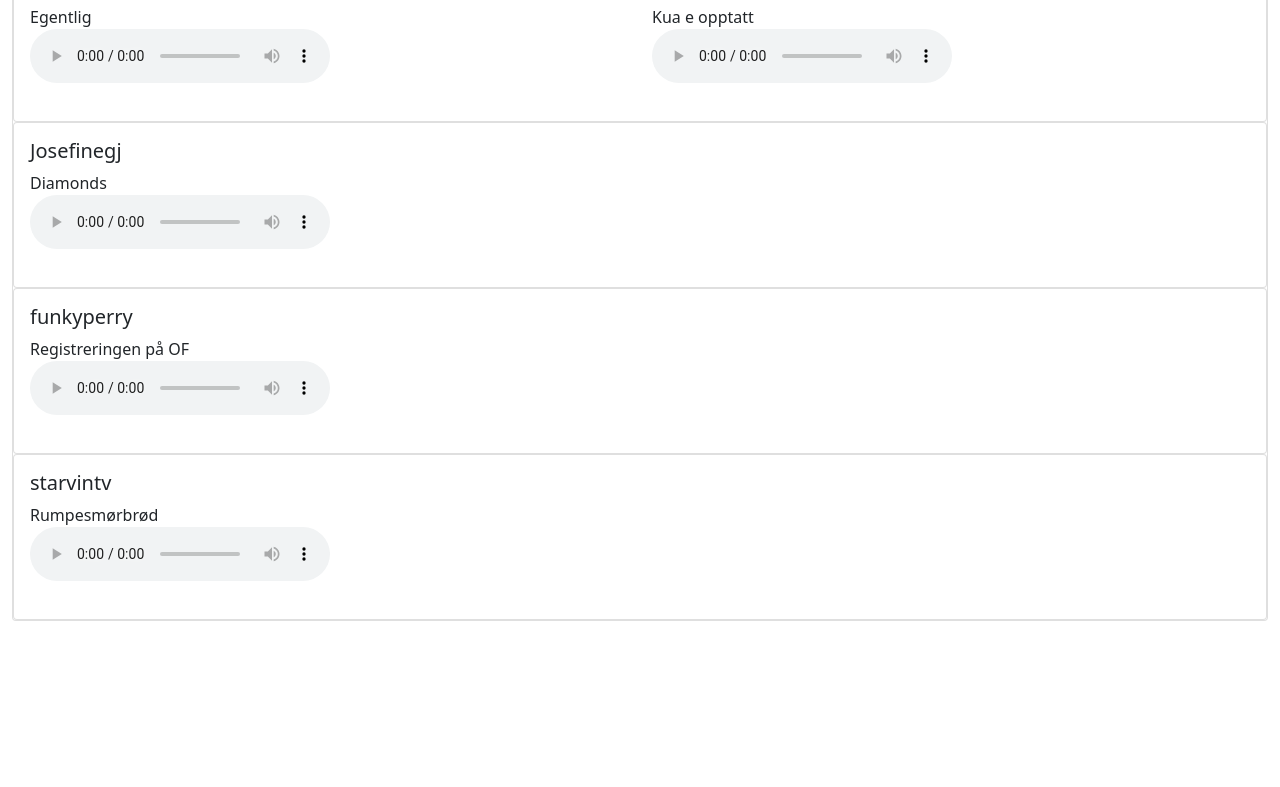
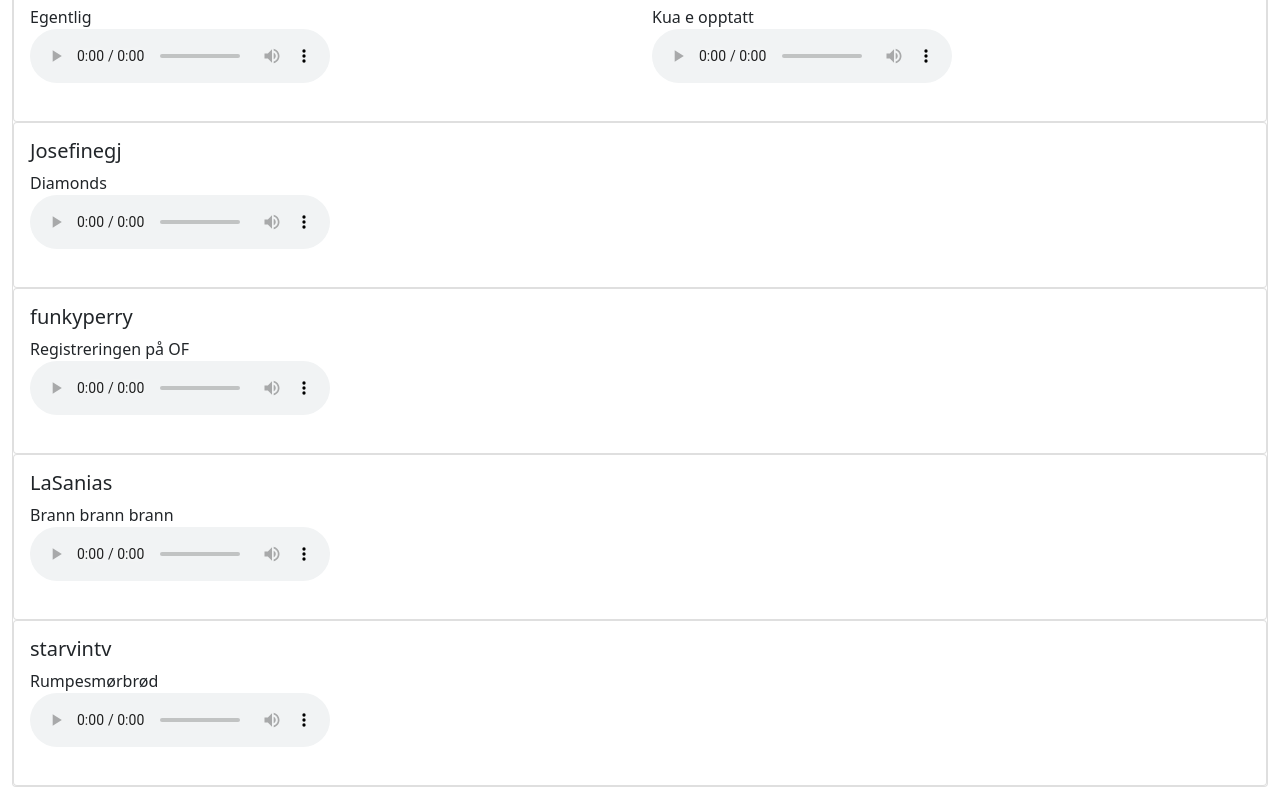
Before and after one commit to Egentlig/lyd.opplegget.no, a plain HTML site: page index.html in a window 1280 px wide. Shown: the part 465-1252 px from the top of the page. Before the commit the page ends 1086 px from the top, so only its background shows below. Drawn offline with nearby package versions, Linux system fonts and the light colour scheme.

Commit message:
BrannBrannBrann.mp3 (Added LaSanias)

```diff
--- a/index.html
+++ b/index.html
@@ -56,6 +56,15 @@
 
         <div class="card">
             <div class="card-body">
+                <h5 class="card-title">LaSanias</h5>
+                <div class="row">
+                    <div class="col"><figure><figcaption>Brann brann brann</figcaption><audio controls src="content/audio/lasanias/BrannBrannBrann.mp3" type="audio/mp3"></audio></figure></div>
+                </div>
+            </div>
+        </div>
+
+        <div class="card">
+            <div class="card-body">
                 <h5 class="card-title">starvintv</h5>
                 <div class="row">
                     <div class="col"><figure><figcaption>Rumpesmørbrød</figcaption><audio controls src="content/audio/starvintv/Rumpesmørbrød.mp3" type="audio/mp3"></audio></figure></div>
```
Also changed, not shown: 1 other file.
